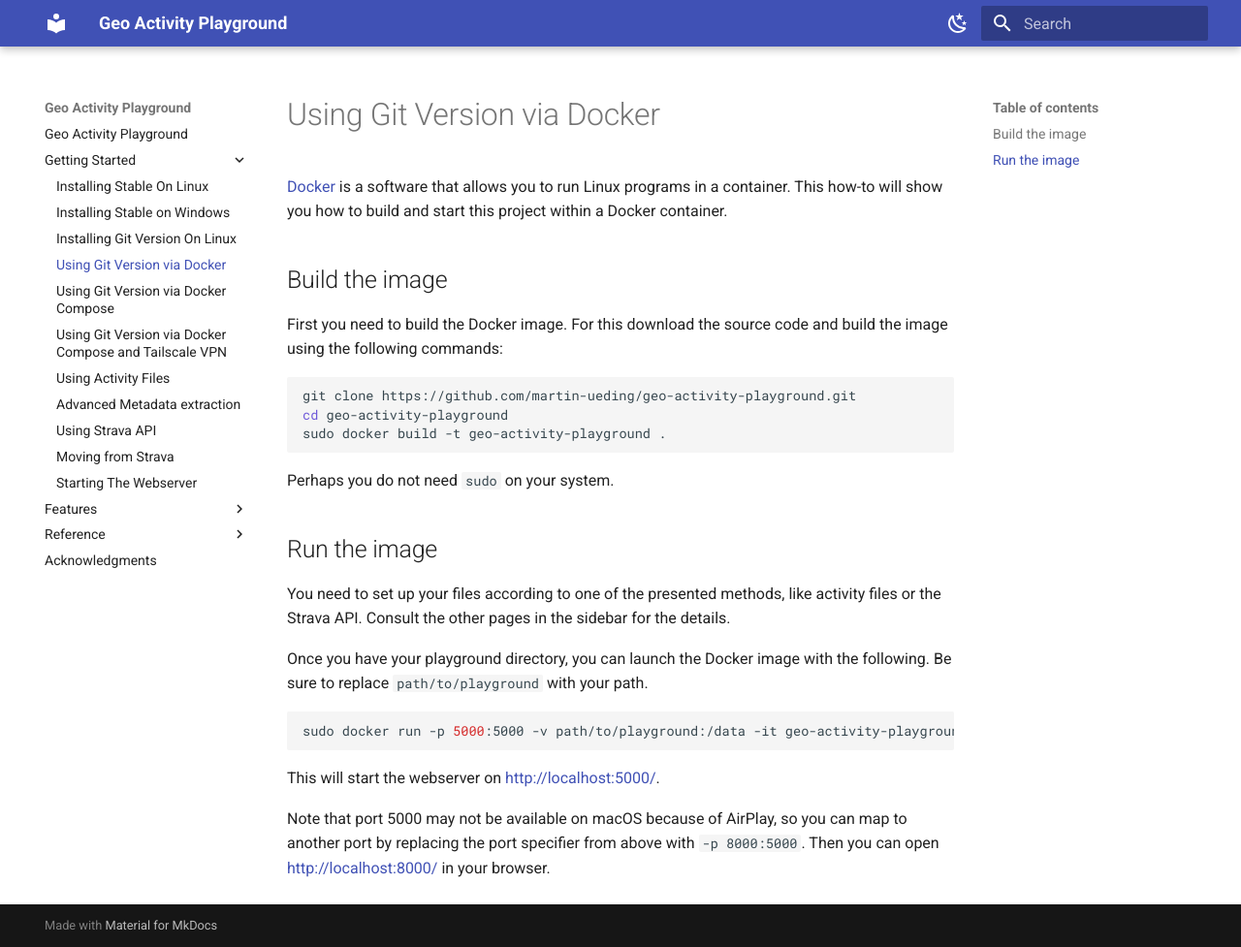
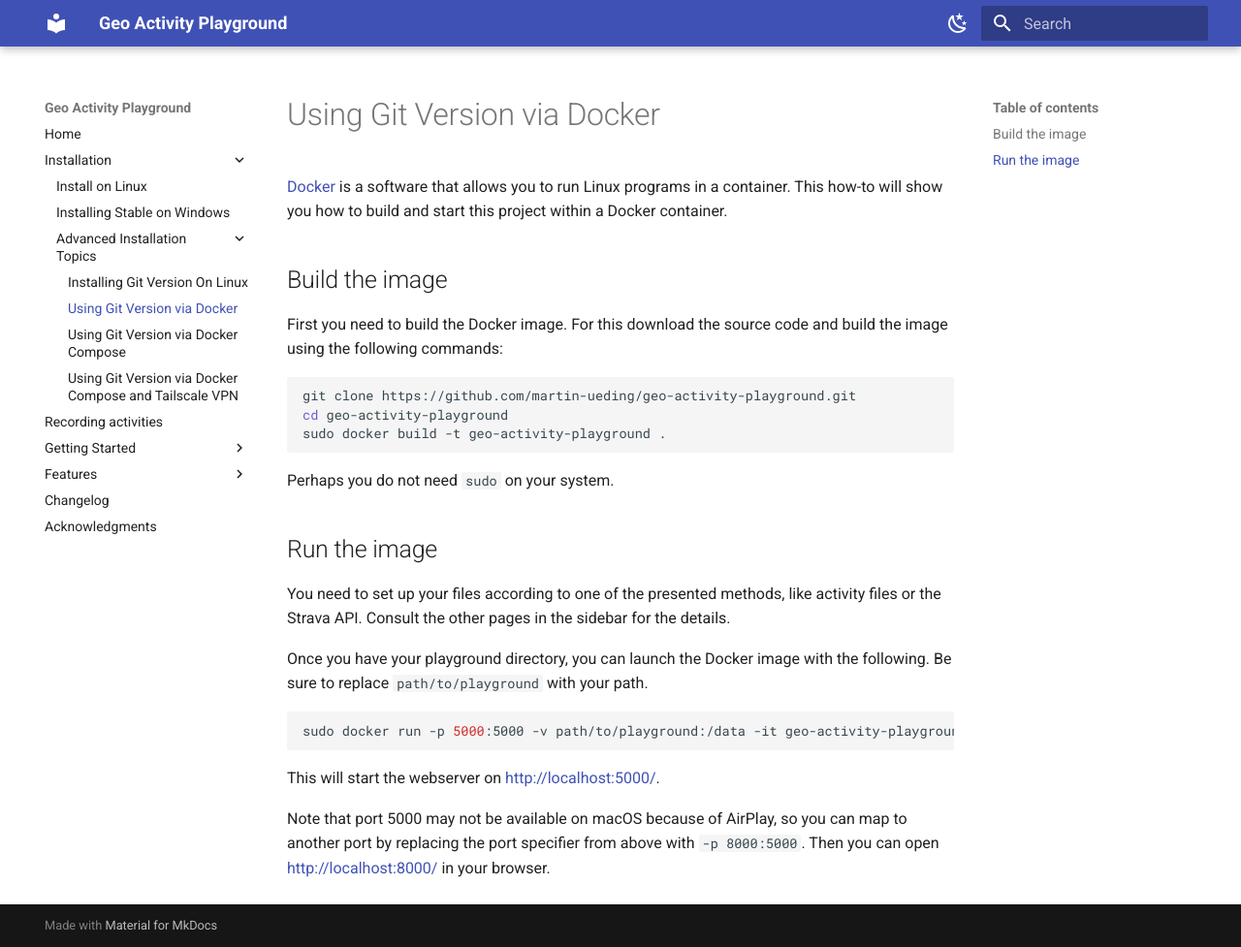
Before and after one commit to martin-ueding/geo-activity-playground, an MkDocs documentation site: the page built from docs/getting-started/docker.md, in a window 1280 px wide and 977 px high. Shown: the whole window at 97% size. Built offline with MkDocs 1.6.1 and Material for MkDocs 9.7.7, drawn with Linux system fonts in a browser that asks for light colours.

Commit message:
Start to rework the documentation

```diff
--- a/mkdocs.yml
+++ b/mkdocs.yml
@@ -21,31 +21,34 @@
 
 nav:
   - index.md
-  - Getting Started:
-      - getting-started/installing-stable-on-linux.md
-      - getting-started/installing-stable-on-windows.md
+  - Installation:
+    - install-on-linux.md
+    - getting-started/installing-stable-on-windows.md
+    - Advanced Installation Topics:
       - getting-started/installing-git-on-linux.md
       - getting-started/docker.md
       - getting-started/docker-compose.md
       - getting-started/docker-compose-tailscale.md
+  - recording-activities.md
+  - Getting Started:
+    - Loading Activities:
       - getting-started/using-activity-files.md
       - getting-started/advanced-metadata-extraction.md
       - getting-started/using-strava-api.md
       - getting-started/moving-from-strava.md
-      - getting-started/starting-the-webserver.md
+    - getting-started/starting-the-webserver.md
   - Features:
-      - features/overview.md
-      - features/activity-view.md
-      - features/calendar.md
-      - features/heatmaps.md
-      - features/explorer-tiles.md
-      - features/eddington.md
-      - features/equipment.md
-      - features/upload.md
-      - features/share-picture.md
-      - features/kind-rename.md
-  - Reference:
-      - reference/changelog.md
+    - features/overview.md
+    - features/activity-view.md
+    - features/calendar.md
+    - features/heatmaps.md
+    - features/explorer-tiles.md
+    - features/eddington.md
+    - features/equipment.md
+    - features/upload.md
+    - features/share-picture.md
+    - features/kind-rename.md
+  - reference/changelog.md
   - acknowledgments.md
 
 markdown_extensions:
```
Also changed, not shown: docs/add-local-bin-to-path.md (added, +1 -0 lines), docs/getting-started/installing-stable-on-linux.md (deleted, +0 -75 lines), docs/index.md (+4 -4 lines), docs/install-on-linux.md (added, +37 -0 lines), docs/recording-activities.md (added, +10 -0 lines).
